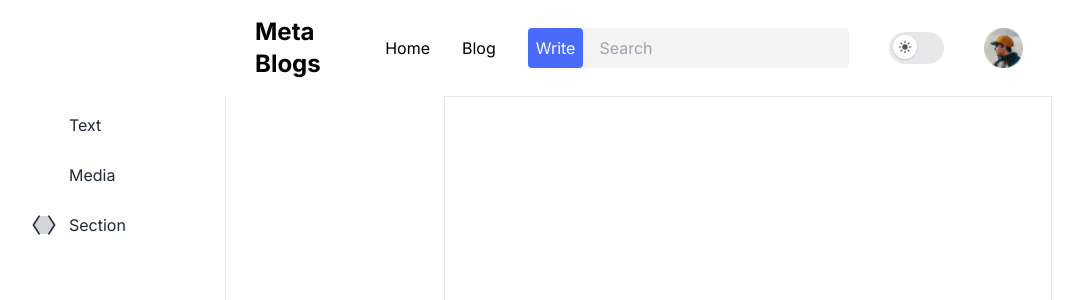
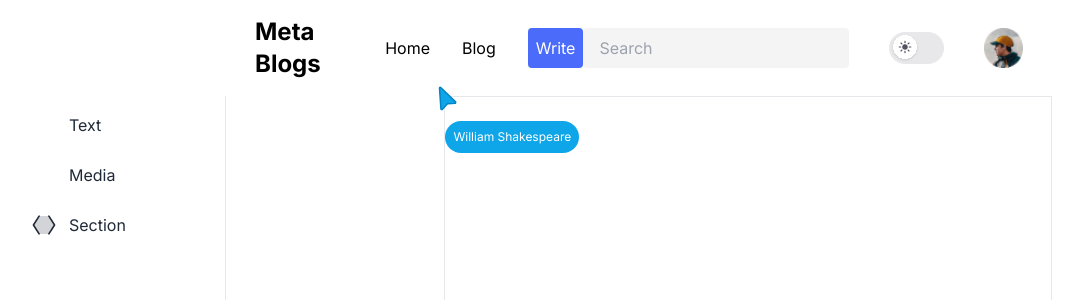
Before and after one commit to jeetshah47/meta-blogs, a Next.js app: page /blogs/new in a window 1280 px wide. Shown: the top 300 px of the page, without its empty margins (1-1084 px from the left). Built offline with nearby package versions, Linux system fonts and the light colour scheme; no server answers; some icons are missing.

Commit message:
Mouse Event

```diff
--- a/app/blogs/new/page.tsx
+++ b/app/blogs/new/page.tsx
@@ -1,13 +1,17 @@
 "use client";
-
-import { useState } from "react";
+import io from 'socket.io-client';
+import { useState, useEffect, useRef } from "react";
 import ElementSection from "../components/elements/element-section";
 import Input from "../components/elements/input";
 import Editor from "../components/rich-text/editor";
-import { FollowerPointerCard } from "@/app/components/motion/following-pointer/following-pointer";
-
+import { FollowerPointerCard, FollowPointer } from "@/app/components/motion/following-pointer/following-pointer";
+const socket = io('http://localhost:3001')
 const NewBlog = () => {
   const [elements, setElements] = useState<string[]>([]);
+  const [coordinates, setCoordinates] = useState({x: 0, y: 0});
+
+  const ref = useRef<HTMLDivElement>(null);
+  const [rect, setRect] = useState<DOMRect | null>(null);
 
   const generateElement = (element: string, index: number) => {
     const mapElements: { [index: string]: React.ReactNode } = {
@@ -24,16 +28,44 @@ const NewBlog = () => {
     return <div key={index}>{mapElements[element]}</div>;
   };
 
+  useEffect(() => {
+    if (ref.current) {
+      setRect(ref.current.getBoundingClientRect());
+    }
+  }, []);
+
   const handleAddElement = (name: string) => {
     const clone = [...elements];
     clone.push(name);
     setElements([...clone]);
   };
+
+  const mouseMove = (e: React.MouseEvent<HTMLDivElement>) => {
+    console.log("windows", window.scrollX)
+    if(rect)
+    socket.emit('mouse-event', {x: e.clientX - rect.left, y: e.clientY - rect.top})
+  }
   // {!elements.length && (
   //   <p className="text-secondary font-semibold text-2xl text-center">
   //     Add Elements From Section{" "}
   //   </p>
   // )}
+
+  // useEffect(() => {
+  //   // console.log(coordinates);
+  //   // console.log(window.scrollX);
+
+  // },[coordinates])
+
+  useEffect(() => {
+    socket.on("mouse-receive", (message) => {
+      if(socket.id !== message.id) {
+        console.log("client", message);
+        setCoordinates({x: message.coor.x, y: message.coor.y})
+      }
+    })
+  }, [])
+
   return (
     <div className="flex gap-4 flex-auto px-6 ">
       <div className="w-1/5 flex-auto border-r dark:border-dark-secondary flex flex-col relative">
@@ -45,10 +77,11 @@ const NewBlog = () => {
         </div>
       </div>
       <div className="w-full flex flex-col items-center ">
-        <div className="w-3/5 h-full border">
-          <FollowerPointerCard title="Me">
+        <div className="w-3/5 h-full border relative" ref={ref} onMouseMove={mouseMove}>
+        <FollowPointer x={coordinates.x} y={coordinates.y} />
+          {/* <FollowerPointerCard title="Me">
             {elements.map((element, index) => generateElement(element, index))}
-          </FollowerPointerCard>
+          </FollowerPointerCard> */}
         </div>
       </div>
     </div>
--- a/package.json
+++ b/package.json
@@ -19,6 +19,8 @@
     "react": "^18",
     "react-dom": "^18",
     "react-redux": "^9.1.2",
+    "socket.io": "^4.7.5",
+    "socket.io-client": "^4.7.5",
     "styled-components": "^6.1.11",
     "tailwind-merge": "^2.3.0"
   },
```
Also changed, not shown: app/api/socket/socket.ts (added), 1 other file (tests, documents, lock files or other folders).
